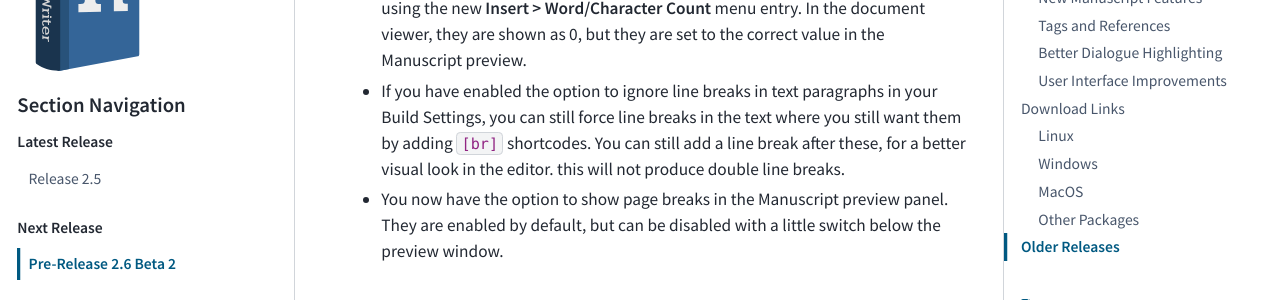
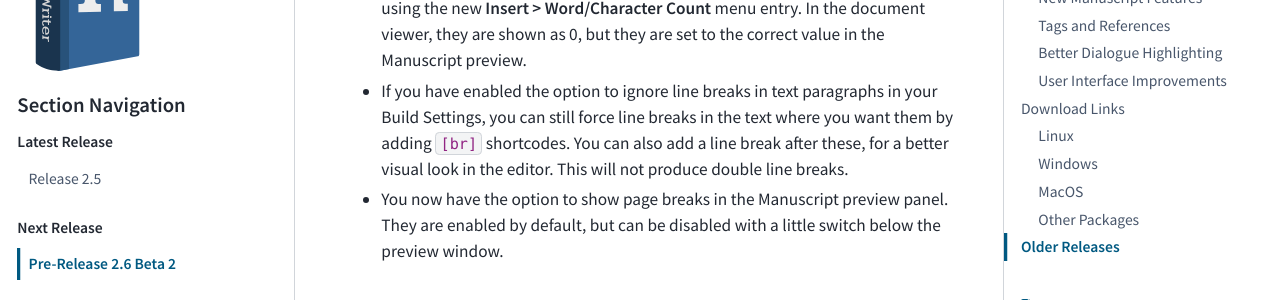
Before and after one commit to vkbo/novelWriter.io, a Sphinx documentation site: the page built from source/releases/release_2_6.rst, in a window 1280 px wide and 1400 px high, scrolled down 1151 px. Shown: the part 180-480 px from the top of the window. Built offline with Sphinx 7.4.7 and the PyData theme 0.15.4, drawn with Linux system fonts in a browser that asks for light colours; some of the changed text lies outside the part shown.

Commit message:
Make a few corrections and additions in the release docs

```diff
--- a/source/releases/release_2_6.rst
+++ b/source/releases/release_2_6.rst
@@ -43,8 +43,8 @@
   the document itself in the editor, using the new **Insert > Word/Character Count** menu entry. In the document viewer, they are
   shown as 0, but they are set to the correct value in the Manuscript preview.
 * If you have enabled the option to ignore line breaks in text paragraphs in your Build Settings, you can still force line breaks in
-  the text where you still want them by adding ``[br]`` shortcodes. You can still add a line break after these, for a better visual
-  look in the editor. this will not produce double line breaks.
+  the text where you want them by adding ``[br]`` shortcodes. You can also add a line break after these, for a better visual
+  look in the editor. This will not produce double line breaks.
 * You now have the option to show page breaks in the Manuscript preview panel. They are enabled by default, but can be disabled with
   a little switch below the preview window.
 
@@ -77,6 +77,10 @@
 be, you can use a horizontal bar as a replacement for long dash. They look more or less identical in most fonts, and horizontal bars
 are automatically replaced with long dashes in the manuscript. However, the dialogue highlighting feature sees them as different
 symbols. Horizontal bars are inserted automatically in the text when you type 4 hyphens after one another.
+
+The requirement that dialogue in quotes must also include whitespaces on the outer margin has been removed. These are not
+necessarily present in languages that don't rely on whitespaces to separate words. The whitespaces *are* still required if the open
+and close symbols are identical, and therefore indistinguishable.
 
 
 User Interface Improvements
```
